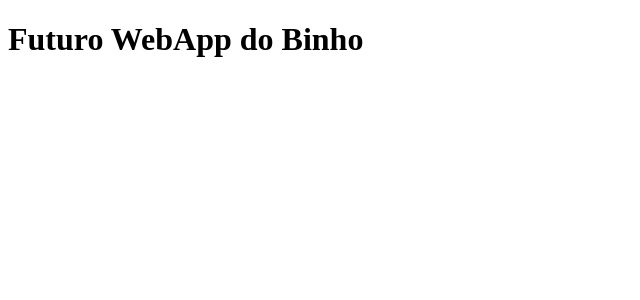
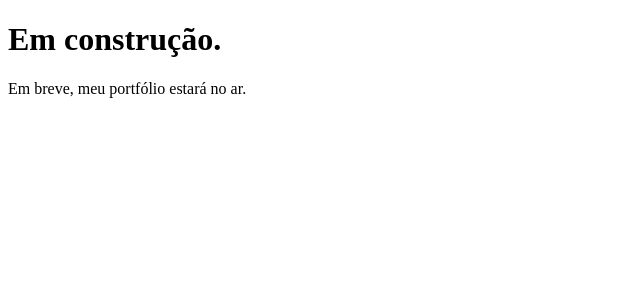
Before and after one commit to urielwho/clone-tabnews, a Next.js app: page / in a window 1280 px wide. Shown: the top 300 px of the page, without its empty margins (0-640 px from the left). Built offline with nearby package versions, Linux system fonts and the light colour scheme.

Commit message:
Página de 'Em Construção'

```diff
--- a/pages/index.js
+++ b/pages/index.js
@@ -1,5 +1,10 @@
 function Home() {
-  return <h1>Futuro WebApp do Binho</h1>;
+  return (
+    <div>
+      <h1>Em construção.</h1>
+      <p>Em breve, meu portfólio estará no ar.</p>
+    </div>
+  );
 }
 
 export default Home;
```
